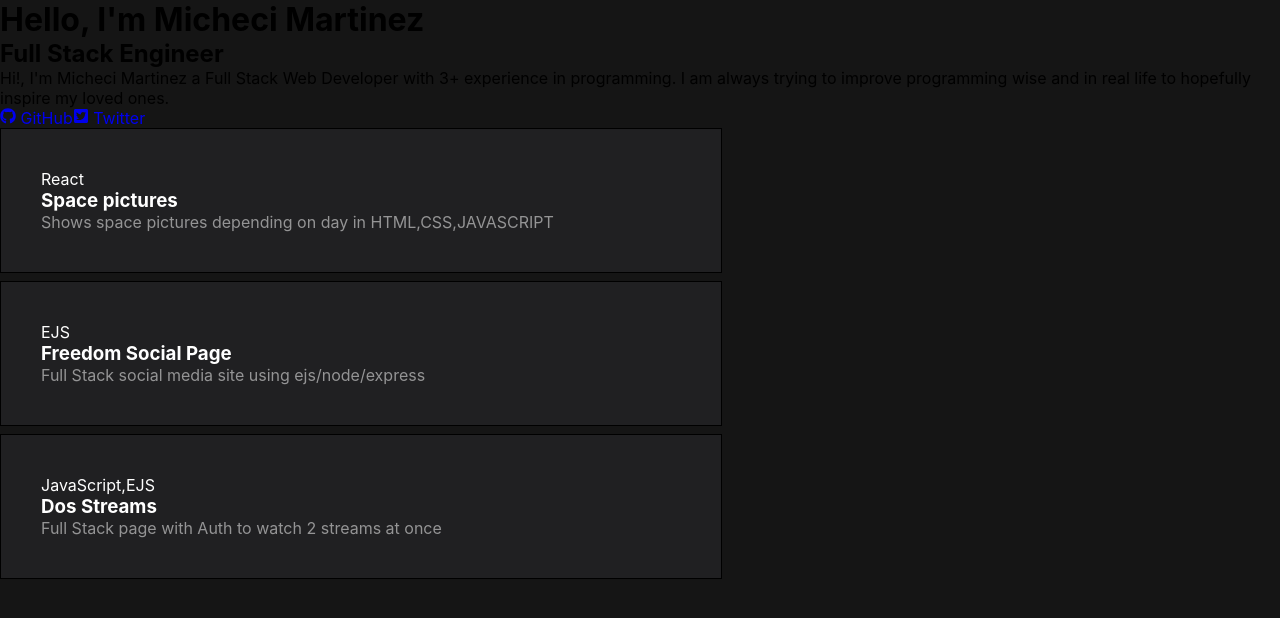
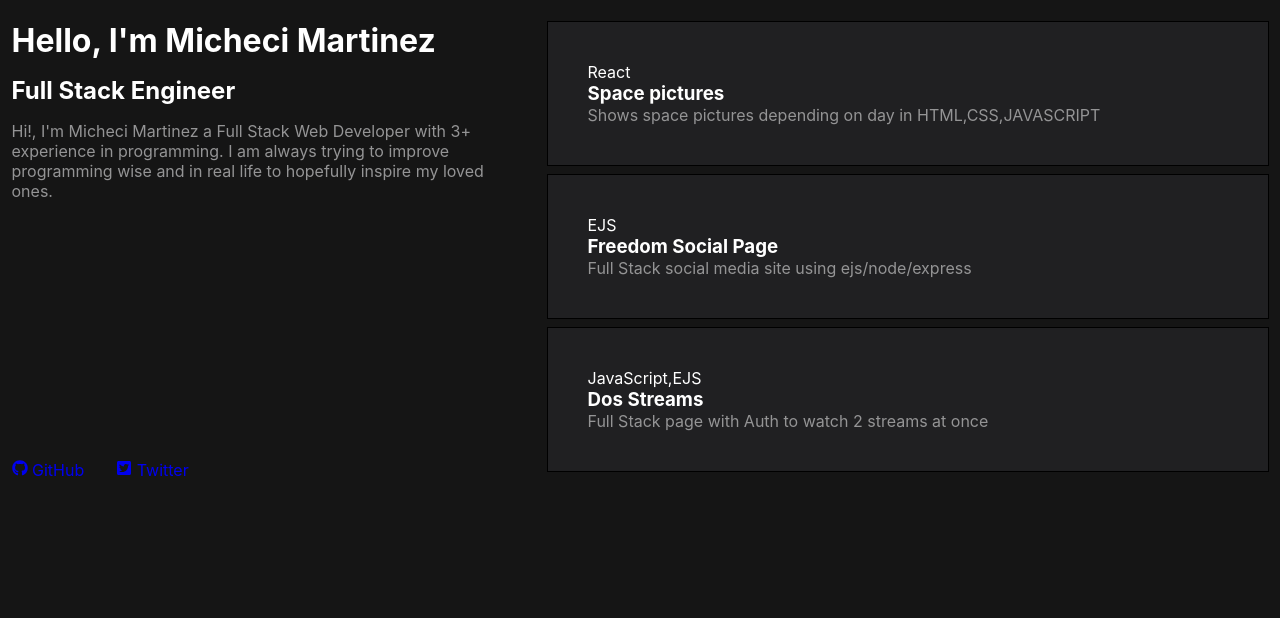
Before and after one commit to micheci/portfolio, a React (Create React App) app: page / in a window 1280 px wide. Shown: the top 618 px of the page. Built offline with nearby package versions, Linux system fonts and the light colour scheme.

Commit message:
changed css directiory

```diff
--- a/src/App.css
+++ b/src/App.css
@@ -5,3 +5,35 @@
 body{
   background-color:  #151515;
 }
+.about-meContainer{
+  width: 100%;
+  display:flex;
+  justify-content: space-around;
+  position: relative;
+  flex-wrap: wrap;
+}
+.leftaboutme{
+  flex-basis: 40%;
+  margin-top: 21.44px;
+  color:#949495
+}
+.rightaboutme{
+  flex-basis: 20%;
+  margin-top: 21.44px;
+}
+h1{
+  margin-bottom: 1rem;
+  color: white;
+}
+h2{
+  margin-bottom: 1rem;
+  color: white;
+}
+.icons{
+  position: absolute;
+  bottom: 0px;
+
+}
+span{
+  margin-right: 2rem;
+}
--- a/src/Components/AboutMe.js
+++ b/src/Components/AboutMe.js
@@ -1,6 +1,5 @@
 import React from 'react'
 import Projects from './Projects'
-import Aboutcss from '../Css'
 import {FaGithub} from 'react-icons/fa'
 import {FaTwitterSquare} from 'react-icons/fa'
 
```
Also changed, not shown: src/Css/Aboutcss.css (renamed from src/Css/About.css).
